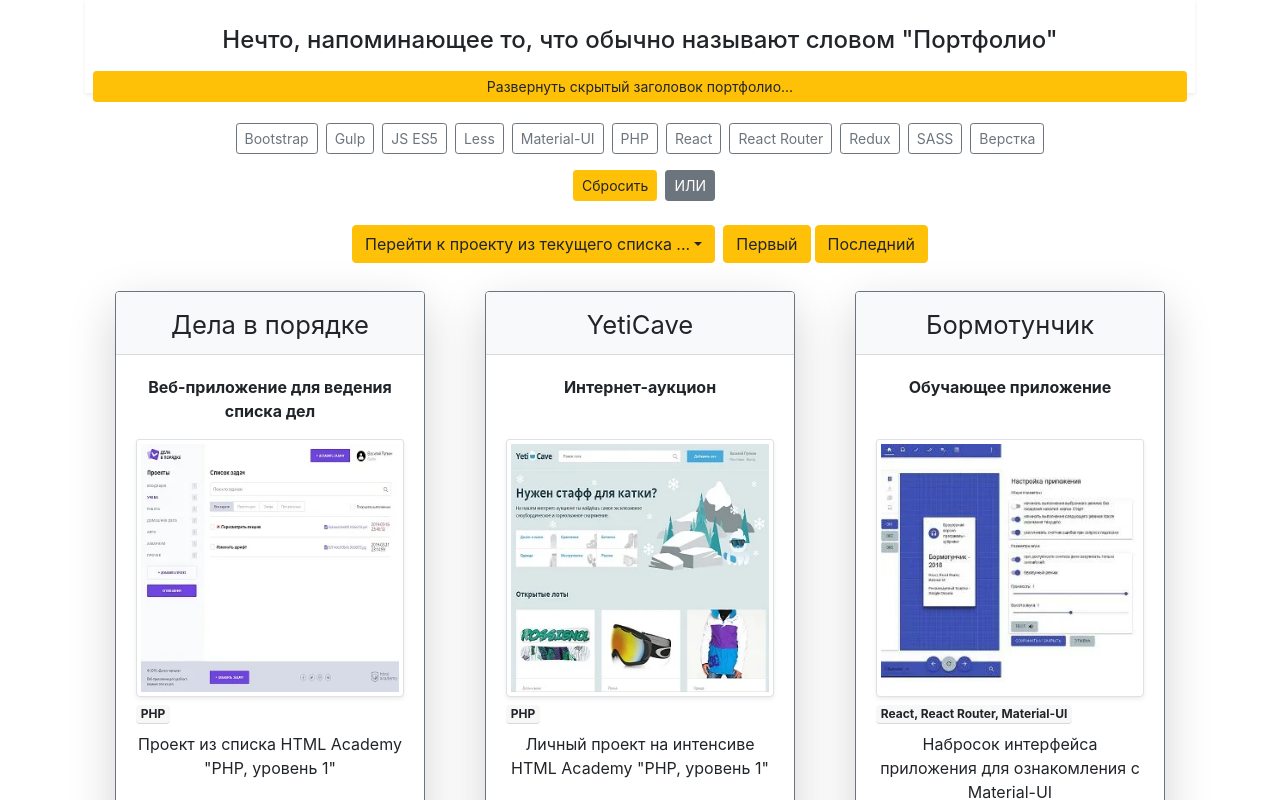
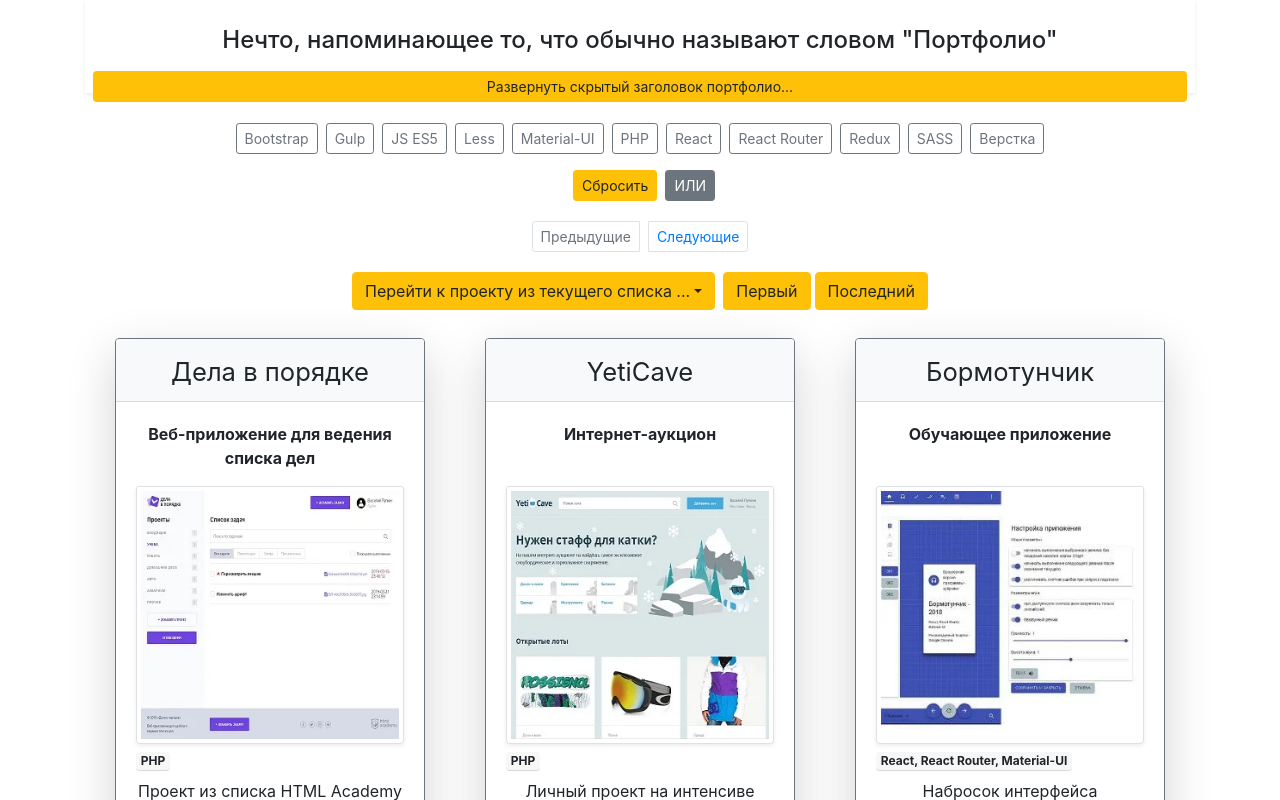
Before and after one commit to GreyCat20142017/pf, a React (Create React App) app: page / in a window 1280 px wide. Shown: the top 800 px of the page. Built offline with nearby package versions, Linux system fonts and the light colour scheme.

Commit message:
Пагинация

```diff
--- a/src/components/ProjectList.jsx
+++ b/src/components/ProjectList.jsx
@@ -3,49 +3,95 @@ import Project from './Project'
 import {getCurrentProjectClass, getDropdownDelay, getKeyCodes, getIsIECheckResult} from '../functions';
 
 const isIE = getIsIECheckResult();
-const getHref = (id, isCurrentProject, IESupport) => ('#'+ id + ((isCurrentProject || !IESupport) ? '-git' : '-open'));
+const getHref = (id, isCurrentProject, IESupport) => ('#' + id + ((isCurrentProject || !IESupport) ? '-git' : '-open'));
+const projectsPerPage = 6;
 
 
 const firstLastLinks = (firstLink, lastLink) => (
- 	<ul className="nav nav-pills nav-pills-warning m-1">
-		<li className="nav-item mr-1">
-			<a className='btn btn-warning' href={getHref(firstLink.id , firstLink.isCurrentProject, firstLink.IESupport)}>Первый</a>
+  <ul className='nav nav-pills nav-pills-warning m-1'>
+    <li className='nav-item mr-1'>
+      <a className='btn btn-warning'
+         href={getHref(firstLink.id, firstLink.isCurrentProject, firstLink.IESupport)}>Первый</a>
     </li>
-		<li className="nav-item">
-			<a className='btn btn-warning' href={getHref(lastLink.id , lastLink.isCurrentProject, lastLink.IESupport)}>Последний</a>
+    <li className='nav-item'>
+      <a className='btn btn-warning'
+         href={getHref(lastLink.id, lastLink.isCurrentProject, lastLink.IESupport)}>Последний</a>
     </li>
   </ul>
 );
 
-const Navigation = (props) =>  (
+const Navigation = (props) => (
   <div className='row justify-content-center flex-wrap'>
     <div className='dropdown m-1'>
       <button type='button' className='btn btn-warning dropdown-toggle' data-toggle='dropdown'
               onClick={props.switchDropdown} onBlur={props.blurDropdown} title='Быстрый переход'>
         Перейти к проекту из текущего списка ...
       </button>
-		  <div className={'dropdown-menu col-10 col-md-6 col-lg-4 mx-auto pt-4 shadow-lg ' +  (props.isOpen ? 'show' : '') }>
+      <div className={'dropdown-menu col-10 col-md-6 col-lg-4 mx-auto pt-4 shadow-lg ' + (props.isOpen ? 'show' : '')}>
         {props.projects.map(item =>
-		   		<a className='dropdown-item' key={item.id} href={getHref(item.id, item.isCurrentProject, item.IESupport)}> {item.name} </a>
+          <a className='dropdown-item' key={item.id}
+             href={getHref(item.id, item.isCurrentProject, item.IESupport)}> {item.name} </a>
         )}
       </div>
     </div>
     {(props.projects.length >= 2) ?
-			firstLastLinks(props.projects[0], props.projects[props.projects.length-1]) : null}
+      firstLastLinks(props.projects[0], props.projects[props.projects.length - 1]) : null}
   </div>
+);
+
+const Pagination = ({currentPage, totalPages, prevPage, nextPage}) => (
+  <ul className='pagination pagination-sm justify-content-center'>
+    <li className={'page-item ' + (currentPage === 1 ? 'disabled' : '')}>
+      <button className='page-link mx-1' type='button' onClick={prevPage} title='Предыдущая страница'>Предыдущие</button>
+    </li>
+    <li className={'page-item ' + (currentPage === totalPages ? 'disabled' : '')}>
+      <button className='page-link mx-1' type='button' onClick={nextPage} title='Следующая страница'>Следующие</button>
+    </li>
+  </ul>
 );
 
 export default class ProjectList extends Component {
   static Navigation = Navigation;
+  static Pagination = Pagination;
 
-	constructor(props) {
+  constructor (props) {
     super(props);
-		this.state = {dropIsOpen: false, singleOne: null};
+    this.state = {
+      dropIsOpen: false,
+      currentPage: 1,
+      totalPages: Math.ceil(this.props.projects.length / projectsPerPage)
+    };
+  }
+
+  componentWillReceiveProps (nextProps) {
+    this.setState({
+      dropIsOpen: false,
+      currentPage: 1,
+      totalPages: Math.ceil(nextProps.projects.length / projectsPerPage)
+    });
   }
 
   switchDropdown = () => {
     this.setState({dropIsOpen: !this.state.dropIsOpen});
   }
+
+
+  prevPage = (evt) => {
+    evt.preventDefault();
+    if (this.state.currentPage > 1) {
+      const newCurrent = this.state.currentPage - 1;
+      this.setState({currentPage: newCurrent});
+    }
+  }
+
+  nextPage = (evt) => {
+    evt.preventDefault();
+    if (this.state.currentPage < this.state.totalPages) {
+      const newCurrent = this.state.currentPage + 1;
+      this.setState({currentPage: newCurrent});
+    }
+  }
+
 
   onDropEscEvent = (evt) => {
     if (evt.keyCode === getKeyCodes().Esc && this.state.dropIsOpen) {
@@ -58,21 +104,30 @@ export default class ProjectList extends Component {
     setTimeout(() => this.setState({dropIsOpen: false}), getDropdownDelay());
   }
 
-	render() {
-		const projects = this.state.singleOne ? this.props.projects.filter(item => item.name === this.state.singleOne) : this.props.projects;
+  render () {
+    const {currentPage, totalPages} = this.state;
+    const projects = this.props.projects.length > projectsPerPage ?
+      this.props.projects.slice((currentPage - 1) * projectsPerPage, (currentPage - 1) * projectsPerPage + projectsPerPage) :
+      this.props.projects;
     const content =
-			<div className='projects__list'  onKeyDown={this.onDropEscEvent}>
+      <div className='projects__list' onKeyDown={this.onDropEscEvent}>
         <Navigation projects={projects} isOpen={this.state.dropIsOpen}
                     switchDropdown={this.switchDropdown} blurDropdown={this.blurDropdown}/>
-				<ul className = 'projects__items row d-flex justify-content-start mx-auto list-unstyled'>
+        <ul className='projects__items row d-flex justify-content-start mx-auto list-unstyled'>
           {projects.map(item =>
-						<li key={item.id} className={'project__item d-flex justify-content-center ' + getCurrentProjectClass(item.isCurrentProject)}>
+            <li key={item.id}
+                className={'project__item d-flex justify-content-center ' + getCurrentProjectClass(item.isCurrentProject)}>
               <Project project={item} isIE={isIE}/>
             </li>)}
         </ul>
       </div>
     return (<div>
-				{(projects.length === 0) ? <p className='text-center mt-3'>Ничего не найдено. Вероятно нужно проверить условия фильтра...</p> : content}
+      {totalPages > 1 ? <Pagination totalPages={totalPages} currentPage={currentPage} nextPage={this.nextPage}
+                                    prevPage={this.prevPage}/> : null}
+      {(projects.length === 0) ?
+        <p className='text-center mt-3'>Ничего не найдено. Вероятно, нужно проверить условия фильтра...</p> : content}
+      {totalPages > 1 ? <Pagination totalPages={totalPages} currentPage={currentPage} nextPage={this.nextPage}
+                                    prevPage={this.prevPage}/> : null}
     </div>)
   }
 }
--- a/src/personal.js
+++ b/src/personal.js
@@ -13,7 +13,7 @@ export default {
     {
       title: `О проектах`,
       content: `Проекты отсортированы в порядке убывания сроков создания (за исключением самого портфолио).
-  Поддержка браузеров: от IE-11 (за исключением Bormo и проектов с "чужой" версткой) + 1-2 последних версии других браузеров`
+  Поддержка браузеров: от IE-11 (кроме Bormo и проектов с "чужой" версткой) + 1-2 последних версии других браузеров`
     },
     {
       title: `О себе`,
```
Lines whose indentation alone changed are shown as unchanged.
